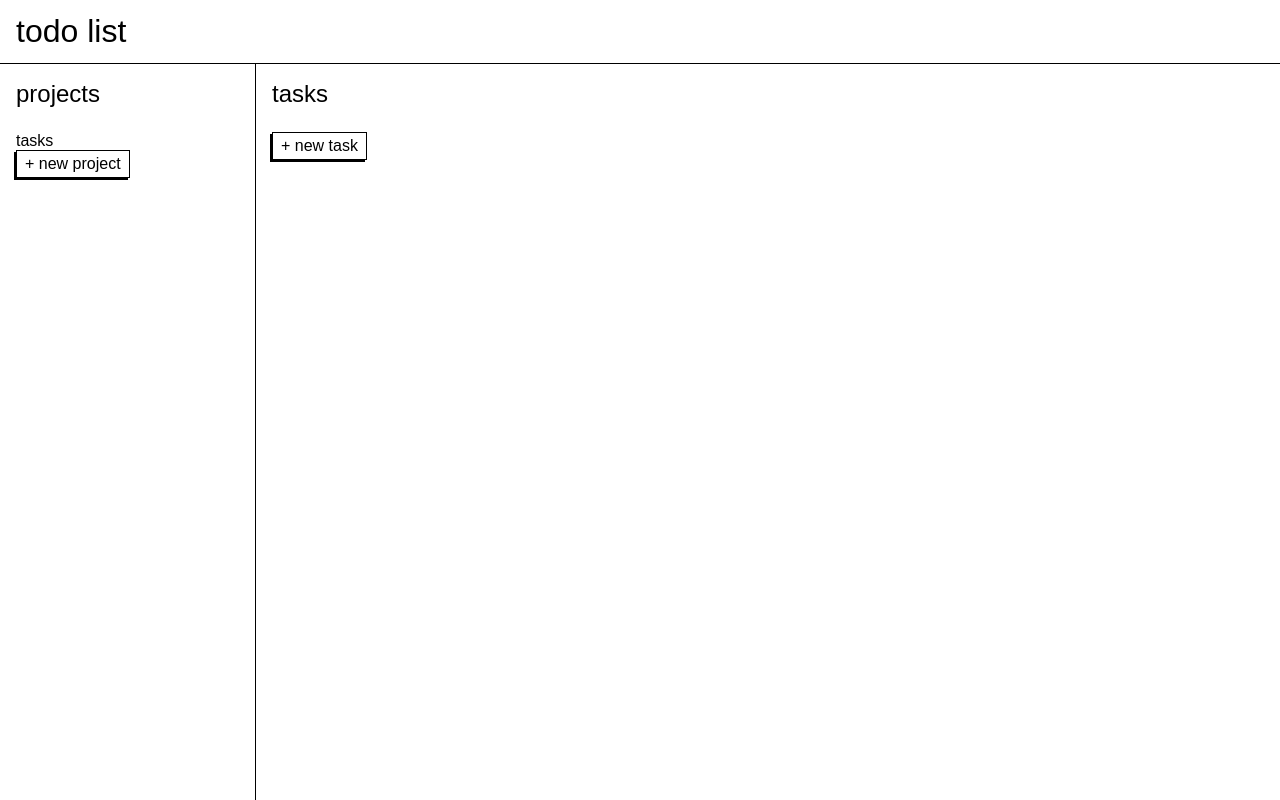
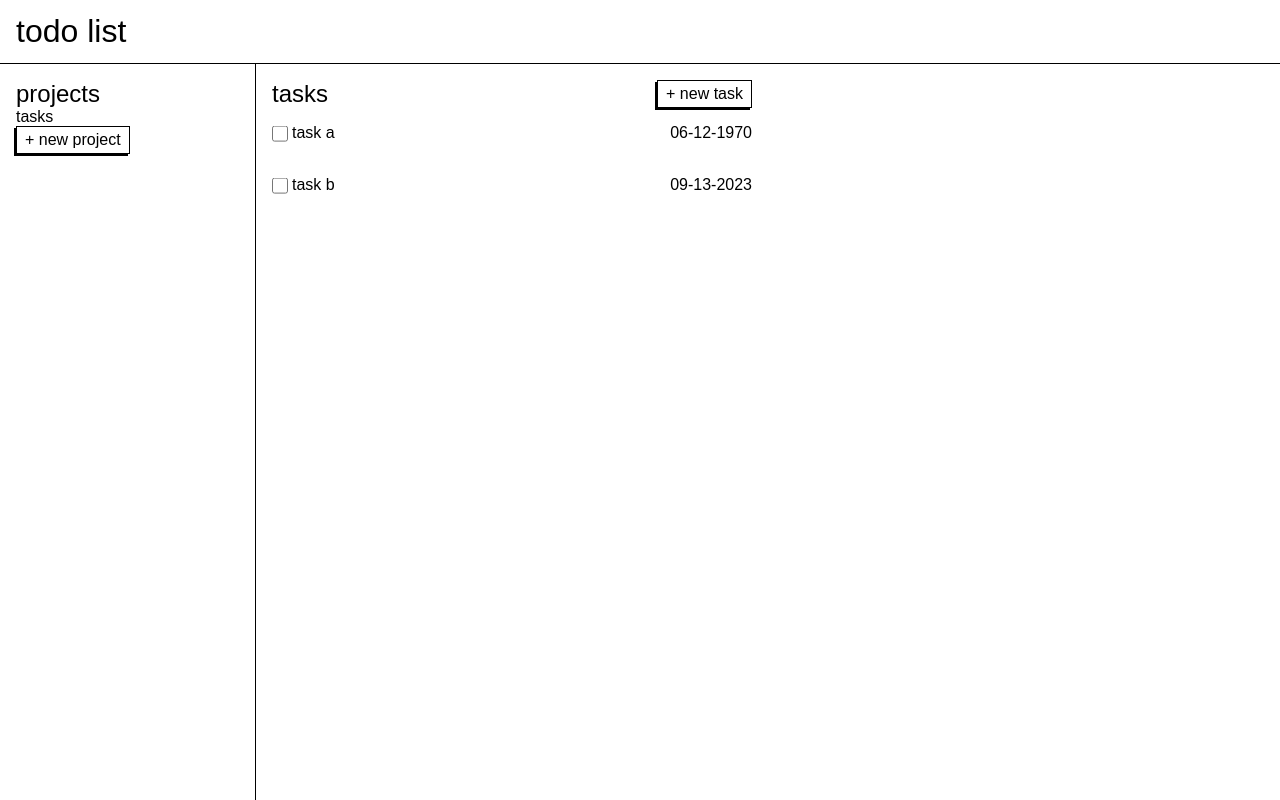
Before and after one commit to gordokay/todo-list, a website built with webpack: page dist/index.html in a window 1280 px wide. Built offline with nearby package versions, Linux system fonts and the light colour scheme; a web font is replaced by a local one.

Commit message:
Edit task styling and fix collapse functionality

```diff
--- a/src/taskView.js
+++ b/src/taskView.js
@@ -5,6 +5,7 @@ const taskContainer = document.querySelector('.tasks');
 export function renderTaskView(task) {
   const taskView = document.createElement('div');
   taskView.setAttribute('data-task-id', task.id);
+  taskView.classList.add('task');
 
   const collapsibleItems = document.createElement('div');
   collapsibleItems.classList.add('collapsible-items');
@@ -36,10 +37,10 @@ export function renderTaskView(task) {
   isComplete.setAttribute('type', 'checkbox');
   isComplete.checked = task.isComplete;
 
-  collapsibleItems.append(desc, priority, checklist, isComplete);
+  collapsibleItems.append(desc, priority, checklist, editBtn);
   collapsibleItems.style.display = 'none';
 
-  taskView.append(title, dueDate, editBtn, collapsibleItems);
+  taskView.append(isComplete, title, dueDate, collapsibleItems);
   taskView.addEventListener('click', toggleCollapsibleItems);
 
   let followingTask = document.querySelector(`[data-task-id='${task.id + 1}']`)
@@ -60,7 +61,9 @@ export function clearTaskView(id) {
   taskContainer.removeChild(taskView);
 }
 
-function toggleCollapsibleItems() {
-  const collapsibleItems = document.querySelector('.collapsible-items');
-  collapsibleItems.style.display = collapsibleItems.style.display === 'none' ? 'block' : 'none';
+function toggleCollapsibleItems(e) {
+  if(e.target !== this.querySelector('input') && e.target !== this.querySelector('button')) {
+    const collapsibleItems = this.querySelector('.collapsible-items');
+    collapsibleItems.style.display = collapsibleItems.style.display === 'none' ? 'block' : 'none';
+  }
 }
--- a/src/todoListView.js
+++ b/src/todoListView.js
@@ -1,6 +1,8 @@
 import TodoList from "./todoList";
 import Project from "./project";
 import {renderProjectView, clearProjectView} from "./projectView";
+
+import Task from "./task";
 
 const projectList = document.querySelector('.projects');
 const newProjectBtn = document.querySelector('.new-project-btn');
@@ -64,6 +66,18 @@ function bindEvents() {
 
 function setDefaultProject() {
   const defaultProject = new Project('tasks');
+
+  const task1 = new Task('task a', 'a description', '06-12-1970', 'medium');
+  task1.addToChecklist('a');
+  task1.addToChecklist('b');
+
+  const task2 = new Task('task b', 'b description', '09-13-2023', 'high');
+  task2.addToChecklist('c');
+  task2.addToChecklist('d');
+
+  defaultProject.addTask(task1);
+  defaultProject.addTask(task2);
+
   activeProject = defaultProject;
   addProjectToList(defaultProject);
   renderProjectView(defaultProject);
```
Also changed, not shown: dist/index.html, dist/main.js, dist/style.css, 1 other file.
